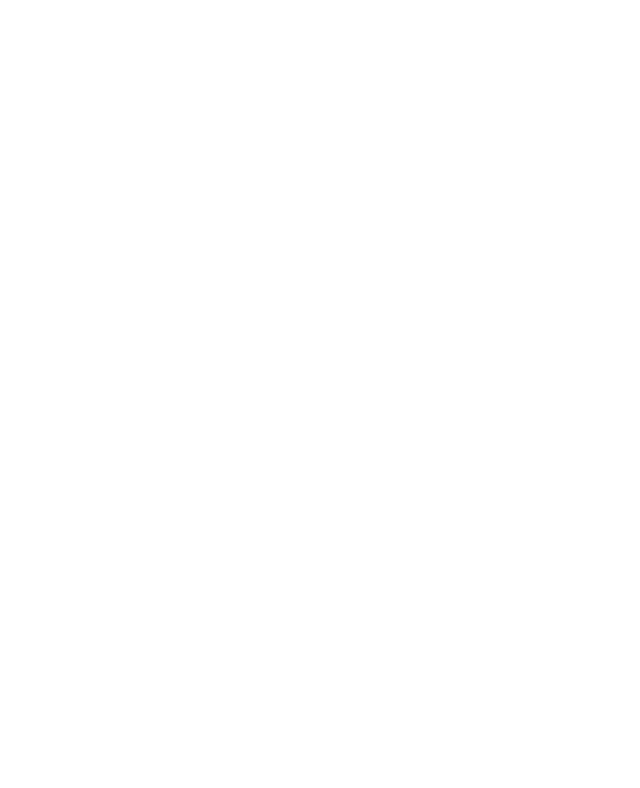
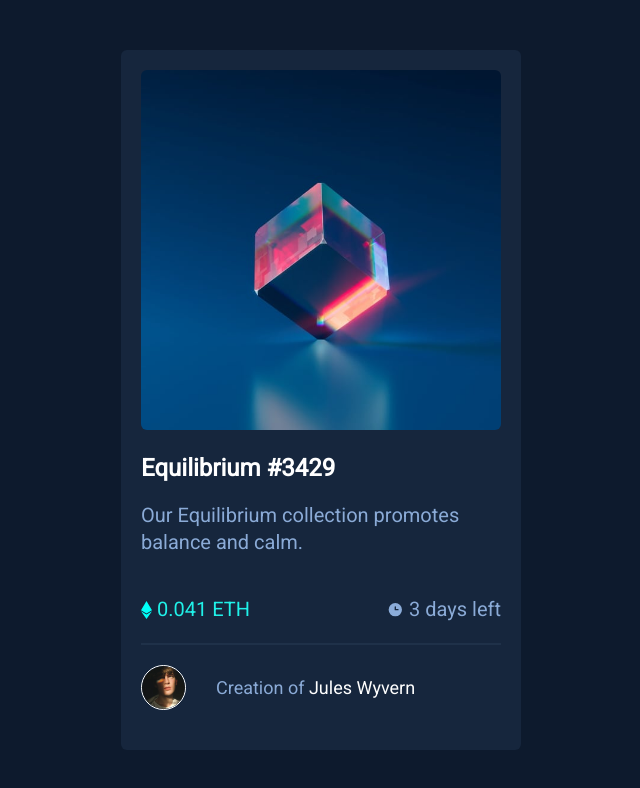
Before and after one commit to Italonog/estudo-frontendmentor, a plain HTML site: page index.html in a window 1280 px wide. Shown: the whole page, without its empty margins (319-959 px from the left). Drawn offline with Linux system fonts and the light colour scheme.

Commit message:
finalizando desafio

```diff
--- a/index.html
+++ b/index.html
@@ -3,13 +3,43 @@
 
 <head>
     <meta charset="UTF-8">
-    <meta http-equiv="X-UA-Compatible" content="IE=edge">
-    <meta name="viewport" content="width=device-width, initial-scale=1.0">
-    <title>Document</title>
+    <meta name="viewport" content="width=device-width, initial-scale=1.0"> <!-- displays site properly based on user's device -->
+
+    <link rel="icon" type="image/png" sizes="32x32" href="./images/favicon-32x32.png">
+    <link rel="stylesheet" href="style.css">
+    <link rel="preconnect" href="https://fonts.googleapis.com">
+    <link rel="preconnect" href="https://fonts.gstatic.com" crossorigin>
+    <link href="https://fonts.googleapis.com/css2?family=Roboto&display=swap" rel="stylesheet">
+
+    <title>Frontend Mentor | NFT preview card component</title>
+
 </head>
 
 <body>
-
+    <div class="card">
+        <div class="card-image">
+            <img src="/images/image-equilibrium.jpg" alt="NFT">
+        </div>
+        <div class="card-infos">
+            <h1>Equilibrium #3429</h1>
+            <p>Our Equilibrium collection promotes balance and calm.</p>
+            <div class="card-infos-detail">
+                <div class="card-infos-detail-item ethereum">
+                    <img src="/images/icon-ethereum.svg" alt="icon-ethereum">
+                    <p>0.041 ETH</p>
+                </div>
+                <div class="card-infos-detail-item days">
+                    <img src="/images/icon-clock.svg" alt="icon-days">
+                    <p>3 days left</p>
+                </div>
+            </div>
+        </div>
+        <div class="separator"></div>
+        <div class="card-footer">
+            <img src="/images/image-avatar.png" alt="Perfil">
+            <p>Creation of <span>Jules Wyvern</span></p>
+        </div>
+    </div>
 </body>
 
 </html>
--- a/style.css
+++ b/style.css
@@ -0,0 +1,92 @@
+* {
+  margin: 0;
+  padding: 0;
+  box-sizing: border-box;
+}
+
+body {
+  background: #0d1a2d;
+  display: flex;
+  justify-content: center;
+  align-items: center;
+  height: 100vh;
+  font-family: "Roboto", sans-serif;
+}
+
+img {
+  max-width: 100%;
+}
+
+.card {
+  background: #16263d;
+  padding: 20px;
+  border-radius: 6px;
+  height: 700px;
+  width: 400px;
+  transition: 0.3s;
+  cursor: pointer;
+}
+.card:hover {
+  transform: scale(1.2);
+}
+
+.card-image img {
+  border-radius: 6px;
+}
+
+.card-infos {
+  margin-top: 20px;
+}
+
+.card-infos h1 {
+  color: #fff;
+  font-size: 24px;
+}
+
+.card-infos p {
+  color: #8babd7;
+  margin: 20px 0;
+  font-size: 20px;
+  line-height: 27px;
+}
+
+.card-infos-detail {
+  display: flex;
+  justify-content: space-between;
+}
+
+.card-infos-detail-item {
+  display: flex;
+  align-items: center;
+  column-gap: 5px;
+}
+
+.ethereum p {
+  color: #20f1e9;
+}
+
+.card-footer {
+  display: flex;
+  align-items: center;
+  column-gap: 30px;
+}
+
+.card-footer img {
+  width: 45px;
+  border: 1px solid #fff;
+  border-radius: 100%;
+}
+
+.card-footer p {
+  font-size: 18px;
+  color: #8babd7;
+}
+
+.card-footer p span {
+  color: #fff;
+}
+
+.separator {
+  border: 1px solid #1f3149;
+  margin-bottom: 20px;
+}
```
Also changed, not shown: images/favicon-32x32.png (added), images/icon-clock.svg (added), images/icon-ethereum.svg (added), images/icon-view.svg (added), images/image-avatar.png (added), images/image-equilibrium.jpg (added).
